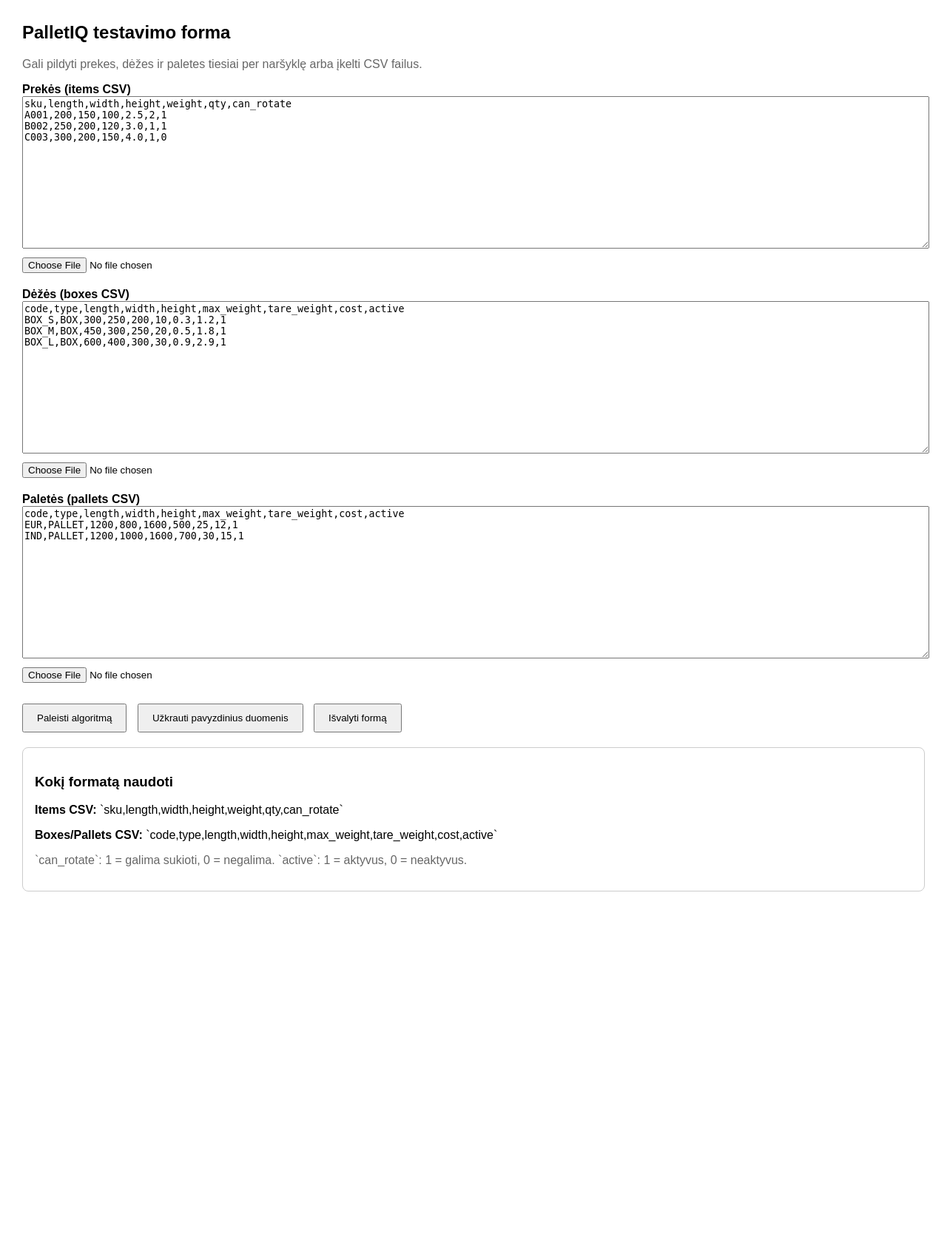
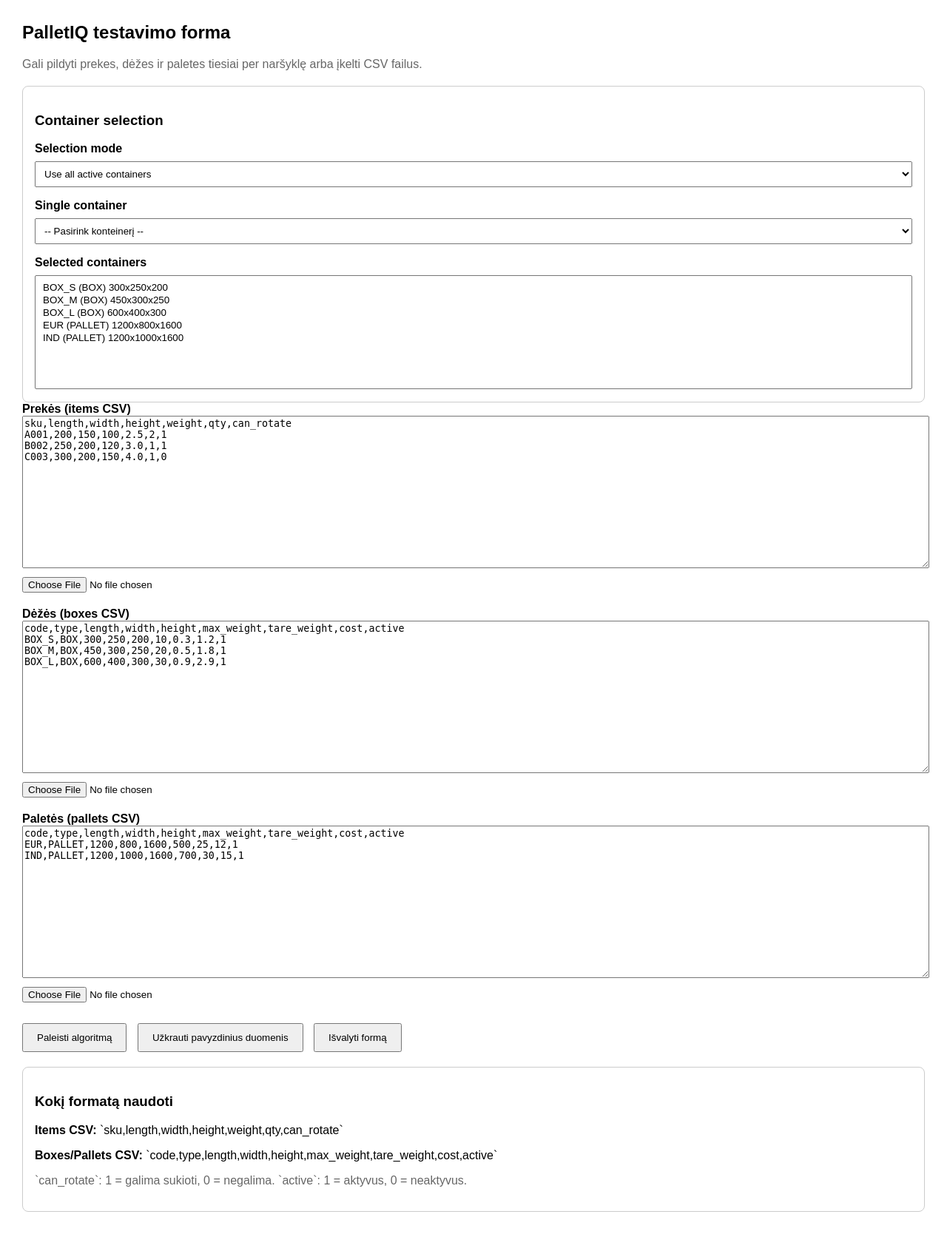
Before and after one commit to zilvis565-dev/palletiq, a Flask app: page / in a window 1280 px wide. Shown: the whole page at 74% size. Before the commit the page ends 1205 px from the top, so only its background shows below. Run offline with Flask 3, Linux system fonts and the light colour scheme.

Commit message:
Add dropdown-based container selection modes to web UI

```diff
--- a/app.py
+++ b/app.py
@@ -7,6 +7,7 @@ from packing_engine import (
     Container,
     choose_box_then_pallet,
     choose_multiple_containers,
+    choose_best_container,
     export_single_result_to_csv,
     export_multiple_results_to_csv,
 )
@@ -15,7 +16,6 @@ app = Flask(__name__)
 
 LAST_SINGLE_RESULT_PATH = 'results.csv'
 LAST_MULTI_RESULT_PATH = 'results_multi.csv'
-
 
 ITEM_HEADERS = ['sku', 'length', 'width', 'height', 'weight', 'qty', 'can_rotate']
 CONTAINER_HEADERS = ['code', 'type', 'length', 'width', 'height', 'max_weight', 'tare_weight', 'cost', 'active']
@@ -110,6 +110,31 @@ def build_summary(single_result, multi_result):
     return summary
 
 
+def serialize_container_options(containers):
+    return [
+        {
+            'code': c.code,
+            'type': c.type,
+            'label': f"{c.code} ({c.type}) {c.length}x{c.width}x{c.height}",
+        }
+        for c in containers
+    ]
+
+
+def filter_containers(selection_mode, single_code, selected_codes, boxes, pallets):
+    all_containers = boxes + pallets
+
+    if selection_mode == 'single':
+        filtered = [c for c in all_containers if c.code == single_code]
+        return filtered
+
+    if selection_mode == 'selected':
+        filtered = [c for c in all_containers if c.code in selected_codes]
+        return filtered
+
+    return [c for c in all_containers if c.active]
+
+
 @app.route('/', methods=['GET', 'POST'])
 def index():
     single_result = None
@@ -124,6 +149,11 @@ def index():
     items_text = sample_items
     boxes_text = sample_boxes
     pallets_text = sample_pallets
+
+    selection_mode = 'all'
+    selected_single_container = ''
+    selected_container_codes = []
+    container_options = []
 
     if request.method == 'POST':
         action = request.form.get('action', 'run')
@@ -152,19 +182,54 @@ def index():
             if uploaded_pallets:
                 pallets_text = uploaded_pallets.strip()
 
-            try:
+        selection_mode = request.form.get('selection_mode', 'all')
+        selected_single_container = request.form.get('single_container_code', '')
+        selected_container_codes = request.form.getlist('selected_container_codes')
+
+        try:
+            boxes = parse_containers_csv_text(boxes_text, 'Boxes CSV')
+            pallets = parse_containers_csv_text(pallets_text, 'Pallets CSV')
+            container_options = serialize_container_options(boxes + pallets)
+
+            if action == 'run':
                 items = parse_items_csv_text(items_text)
-                boxes = parse_containers_csv_text(boxes_text, 'Boxes CSV')
-                pallets = parse_containers_csv_text(pallets_text, 'Pallets CSV')
+                filtered_containers = filter_containers(
+                    selection_mode,
+                    selected_single_container,
+                    selected_container_codes,
+                    boxes,
+                    pallets,
+                )
 
-                single_result = choose_box_then_pallet(items, boxes, pallets, mode='smallest_fit')
-                multi_result = choose_multiple_containers(items, boxes + pallets, mode='smallest_fit')
+                if not filtered_containers:
+                    raise ValueError('Nepasirinktas nei vienas konteineris')
+
+                if selection_mode == 'single':
+                    single_result = choose_best_container(items, filtered_containers, mode='smallest_fit')
+                    if single_result.get('success'):
+                        single_result['selection_policy'] = 'single_selected_container'
+                    multi_result = choose_multiple_containers(items, filtered_containers, mode='smallest_fit')
+                elif selection_mode == 'selected':
+                    single_result = choose_best_container(items, filtered_containers, mode='smallest_fit')
+                    if single_result.get('success'):
+                        single_result['selection_policy'] = 'selected_container_pool'
+                    multi_result = choose_multiple_containers(items, filtered_containers, mode='smallest_fit')
+                else:
+                    single_result = choose_box_then_pallet(items, boxes, pallets, mode='smallest_fit')
+                    multi_result = choose_multiple_containers(items, filtered_containers, mode='smallest_fit')
 
                 export_single_result_to_csv(single_result, LAST_SINGLE_RESULT_PATH)
                 export_multiple_results_to_csv(multi_result, LAST_MULTI_RESULT_PATH)
                 summary = build_summary(single_result, multi_result)
-            except Exception as e:
-                error_message = str(e)
+        except Exception as e:
+            error_message = str(e)
+    else:
+        try:
+            boxes = parse_containers_csv_text(boxes_text, 'Boxes CSV')
+            pallets = parse_containers_csv_text(pallets_text, 'Pallets CSV')
+            container_options = serialize_container_options(boxes + pallets)
+        except Exception:
+            container_options = []
 
     return render_template(
         'index.html',
@@ -175,6 +240,10 @@ def index():
         multi_result=multi_result,
         error_message=error_message,
         summary=summary,
+        selection_mode=selection_mode,
+        selected_single_container=selected_single_container,
+        selected_container_codes=selected_container_codes,
+        container_options=container_options,
     )
 
 
--- a/templates/index.html
+++ b/templates/index.html
@@ -20,6 +20,8 @@
     .summary-grid { display: grid; grid-template-columns: repeat(auto-fit, minmax(220px, 1fr)); gap: 12px; }
     .summary-box { border: 1px solid #ddd; border-radius: 8px; padding: 12px; background: #fafafa; }
     input[type="file"] { margin-top: 8px; }
+    select { padding: 8px; width: 100%; margin-top: 8px; }
+    .selection-block { display: grid; grid-template-columns: 1fr; gap: 16px; }
   </style>
 </head>
 <body>
@@ -71,6 +73,39 @@
   {% endif %}
 
   <form method="post" enctype="multipart/form-data">
+    <div class="card">
+      <h3>Container selection</h3>
+      <div class="selection-block">
+        <div>
+          <label for="selection_mode"><strong>Selection mode</strong></label>
+          <select name="selection_mode" id="selection_mode">
+            <option value="all" {% if selection_mode == 'all' %}selected{% endif %}>Use all active containers</option>
+            <option value="single" {% if selection_mode == 'single' %}selected{% endif %}>Choose one specific container</option>
+            <option value="selected" {% if selection_mode == 'selected' %}selected{% endif %}>Choose selected containers</option>
+          </select>
+        </div>
+
+        <div>
+          <label for="single_container_code"><strong>Single container</strong></label>
+          <select name="single_container_code" id="single_container_code">
+            <option value="">-- Pasirink konteinerį --</option>
+            {% for option in container_options %}
+              <option value="{{ option.code }}" {% if selected_single_container == option.code %}selected{% endif %}>{{ option.label }}</option>
+            {% endfor %}
+          </select>
+        </div>
+
+        <div>
+          <label for="selected_container_codes"><strong>Selected containers</strong></label>
+          <select name="selected_container_codes" id="selected_container_codes" multiple size="8">
+            {% for option in container_options %}
+              <option value="{{ option.code }}" {% if option.code in selected_container_codes %}selected{% endif %}>{{ option.label }}</option>
+            {% endfor %}
+          </select>
+        </div>
+      </div>
+    </div>
+
     <div class="grid">
       <div>
         <label for="items_csv"><strong>Prekės (items CSV)</strong></label>
```
Also changed, not shown: README.md.
